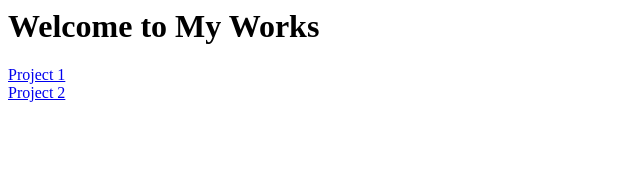
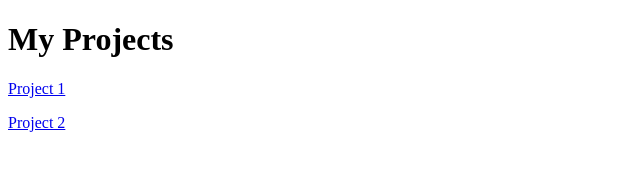
Before and after one commit to roseisroseisrose/roseisroseisrose.github.io, a plain HTML site: page index.html in a window 1280 px wide. Shown: the whole page, without its empty margins (0-640 px from the left). Drawn offline with Linux system fonts and the light colour scheme.

Commit message:
Update index.html

```diff
--- a/index.html
+++ b/index.html
@@ -1,5 +1,13 @@
-<h1>Welcome to My Works</h1>
+<!DOCTYPE html>
+<html>
+<head>
+    <meta charset="UTF-8">
+    <title>Welcome</title>
+</head>
+<body>
+    <h1>My Projects</h1>
 
-<a href="project1/">Project 1</a>
-<br>
-<a href="project2/">Project 2</a>
+    <p><a href="project1/">Project 1</a></p>
+    <p><a href="project2/">Project 2</a></p>
+</body>
+</html>
```
